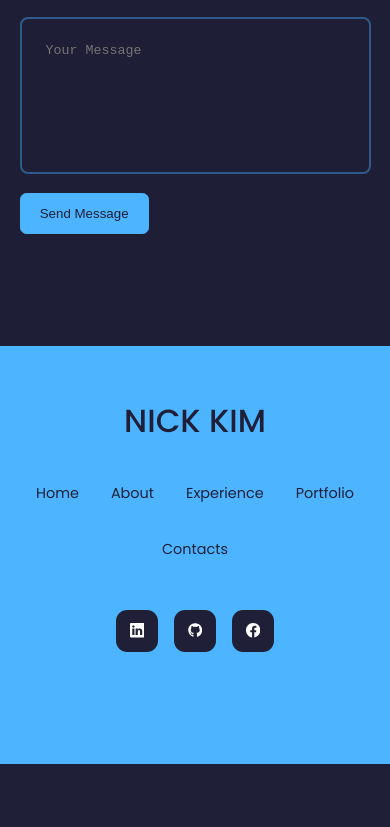
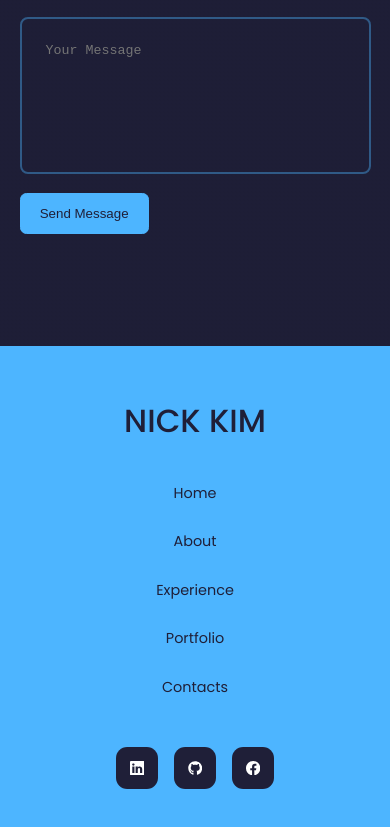
Before and after one commit to ndkim1997/react-portfolio, a React (Create React App) app: page / in a window 390 px wide. Shown: the part 5444-6271 px from the top of the page. Before the commit the page ends 6208 px from the top, so only its background shows below. Built offline with nearby package versions, Linux system fonts and the light colour scheme.

Commit message:
making footer responsive

```diff
--- a/src/components/footer/footer.css
+++ b/src/components/footer/footer.css
@@ -46,3 +46,14 @@ footer a {
     color: var(--color-bg);
     border-color: var(--color-bg);
 }
+
+@media screen and (max-width: 600px) {
+    .permalinks {
+        flex-direction: column;
+        gap: 1.5rem;
+    }
+
+    .footer_socials {
+        margin-bottom: 2.6rem;
+    }
+}
```
